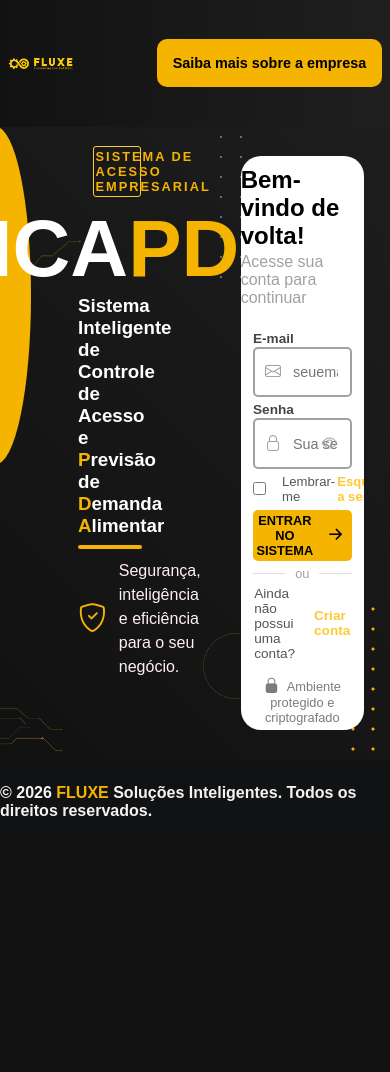
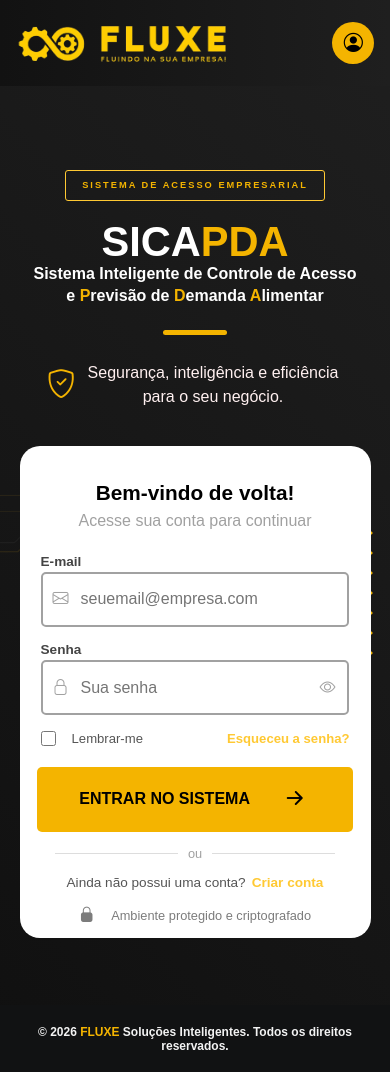
Before and after one commit to rianzitos/SystemFluxe, a PHP site: page /SystemFluxe/app/views/login.php in a window 390 px wide. Before the commit the page ends 816 px from the top, so only its background shows below. Run offline with PHP 8.4, Linux system fonts and the light colour scheme.

Commit message:
Responsividade da página de login finalizada, continuação na responsividade da página sobre do sistema.

```diff
--- a/app/views/login.php
+++ b/app/views/login.php
@@ -25,7 +25,12 @@
     <header class="headerLogin">
         <img id="logotipo" src="../../public/img/logotipo.png" alt="Logotipo da empresa">
 
-        <a href="/"><button class="butHeader">Saiba mais sobre a empresa</button></a>
+        <a href="/">
+            <button class="butHeader">
+                <i class="bi bi-person-circle"></i>
+                <span class="butHeader-texto">Saiba mais sobre a empresa</span>
+            </button>
+        </a>
     </header>
 
     <div class="circulo-amarelo"></div>
--- a/public/css/styleLogin.css
+++ b/public/css/styleLogin.css
@@ -282,6 +282,10 @@
     transition: 0.5s ease;
     background-color: #FFC933;
     transform: scale(1.1);
+}
+
+.butHeader i {
+    display: none;
 }
 
 .container-but {
@@ -642,3 +646,228 @@ footer span {
     opacity: 0.7;
     z-index: 0;
 }
+
+/* ================================================================
+   RESPONSIVIDADE — MOBILE
+   Tudo abaixo é NOVO. Nenhuma regra acima foi alterada.
+   Empilha o layout (título em cima, form embaixo), como no
+   design de referência mobile.
+   ================================================================ */
+@media (max-width: 900px) {
+
+    .fundo {
+        max-height: none;
+        overflow: visible;
+    }
+
+    .headerLogin {
+        min-height: auto;
+        max-height: none;
+        padding: 4vw 4vw;
+    }
+
+    #logotipo {
+        width: 60%;
+        margin-left: 0;
+    }
+
+    .butHeader {
+        width: 42px;
+        height: 42px;
+        padding: 0;
+        margin-right: 0;
+        border-radius: 50%;
+        display: flex;
+        align-items: center;
+        justify-content: center;
+    }
+
+    .butHeader-texto {
+        display: none;
+    }
+
+    .butHeader i {
+        display: inline-block;
+        font-size: 1.2rem;
+    }
+
+    /* Foco no formulário: bola amarela decorativa removida no mobile */
+    .circulo-amarelo {
+        display: none;
+    }
+
+    .circuit-decoration {
+        width: 32%;
+        bottom: auto;
+        top: 58vh;
+        opacity: 0.35;
+    }
+
+    .circuit-line {
+        display: none;
+    }
+
+    .dots-decoration {
+        top: 9vh;
+        right: 6vw;
+        width: 22vw;
+        height: 14vh;
+        display: none;
+    }
+
+    .dots-decoration-amarelo {
+        top: auto;
+        bottom: 22vh;
+        right: 2vw;
+        width: 26vw;
+        height: 16vh;
+    }
+
+    .circle-decoration {
+        top: auto;
+        bottom: 6vh;
+        right: -12vw;
+        width: 55vw;
+        display: none;
+    }
+
+    /* Empilha título e formulário */
+    .layout-principal {
+        flex-direction: column;
+        min-height: auto;
+        max-height: none;
+        padding: 6vh 0 8vh 0;
+    }
+
+    .container-titulo {
+        width: 100%;
+        min-height: auto;
+        padding: 0 8%;
+        justify-content: center;
+        position: relative;
+        text-align: center;
+        z-index: 1;
+    }
+
+    .container-miniTitu {
+        width: auto;
+        padding: 3% 5%;
+        font-size: 0.65rem;
+        margin-top: 10%;
+    }
+
+    .container-titulo h1 {
+        font-size: 3.4rem;
+        margin-top: 6%;
+        line-height: 1;
+    }
+
+    .descricao {
+        width: 100%;
+    }
+
+    .descricao h3 {
+        font-size: 1.15rem;
+        line-height: 1.4;
+    }
+
+    .containerTraco {
+        width: auto;
+        margin-top: 6%;
+    }
+
+    .badge-seguranca {
+        width: 100%;
+        margin-top: 8%;
+        margin-bottom: 4%;
+        margin-left: 8vw;
+    }
+
+    .badge-seguranca p {
+        font-size: 1rem;
+    }
+
+    .fundoContainer {
+        width: 100%;
+        max-height: none;
+        padding: 6% 5% 0 5%;
+        position: relative;
+        z-index: 1;
+    }
+
+    .form-container {
+        width: 100%;
+        max-height: none;
+        overflow-y: visible;
+    }
+
+    .form-header {
+        margin-top: 10%;
+    }
+
+    .form-header h1 {
+        font-size: 1.5rem;
+    }
+
+    .inputs {
+        margin-left: 6%;
+        margin-right: 6%;
+    }
+
+    .form input[type="email"],
+    .form input[type="password"],
+    .form input[type="text"] {
+        height: 6.5vh;
+        font-size: 1rem;
+    }
+
+    .row-lembrar {
+        flex-wrap: wrap;
+        row-gap: 10px;
+        margin: 0 6% 6% 6%;
+    }
+
+    .butEnviar {
+        width: 90%;
+        padding: 4%;
+        font-size: 1rem;
+    }
+
+    .footerForm {
+        width: 90%;
+    }
+
+    .logoImg {
+        width: 32%;
+    }
+
+    .footerLogin {
+        min-height: auto;
+        max-height: none;
+        padding: 5% 6%;
+        text-align: center;
+    }
+
+    .footerLogin h4 {
+        font-size: 0.75rem;
+    }
+}
+
+/* Ajuste fino para telas bem pequenas (ex: iPhone SE) */
+@media (max-width: 400px) {
+    .container-titulo h1 {
+        font-size: 2.6rem;
+    }
+
+    .container-miniTitu {
+        font-size: 0.58rem;
+    }
+
+    .descricao h3 {
+        font-size: 1rem;
+    }
+
+    .form-header h1 {
+        font-size: 1.3rem;
+    }
+}
```
